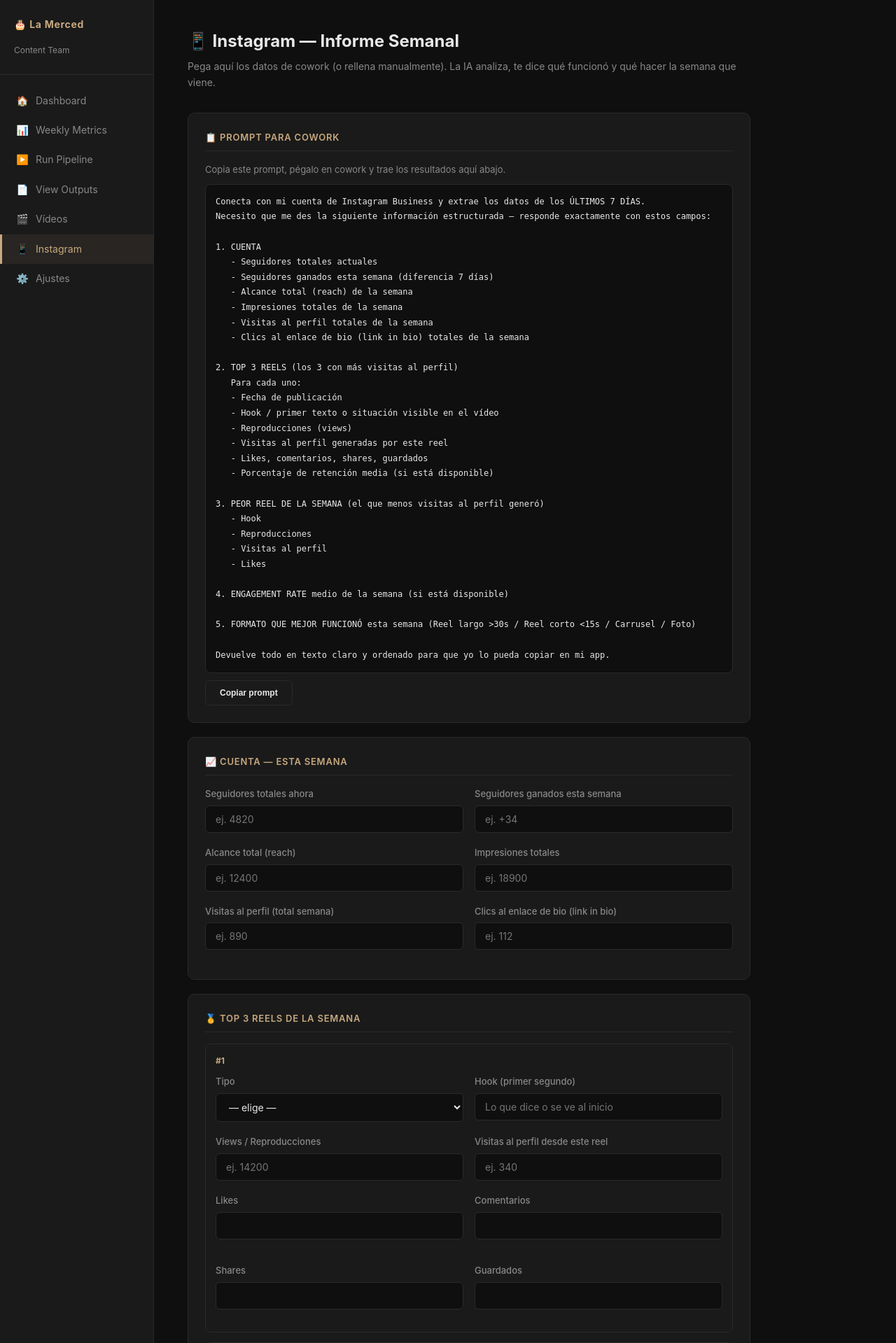
After one commit to jorgedani16/CLAUDE, a Flask app: page /instagram in a window 1280 px wide. The commit adds this page. Shown: the top 1919 px of the page at 70% size. Run offline with Flask 3, Linux system fonts and the light colour scheme.

Commit message:
Add Instagram weekly report page with cowork prompt and AI analysis
New /instagram page: structured form to enter weekly Instagram data
(from cowork or manually), a built-in cowork prompt to copy, and AI
analysis that compares results against La Merced's marketing plan and
outputs: weekly summary, on-track indicator (BIEN/REGULAR/MAL),
per-metric trend indicators, what worked/didn't, and 3 directives
for the next week. Data persists in data/instagram_weekly.json.

https://claude.ai/code/session_01HG3ZiYF1J1dTzkQ48bwjH9

```diff
--- a/content_team/app.py
+++ b/content_team/app.py
@@ -590,6 +590,136 @@ def video_metrics(video_id, period):
     return redirect(url_for("videos_list"))
 
 
+
+# ── Instagram weekly report ───────────────────────────────────────────────────
+
+INSTAGRAM_FILE = DATA_DIR / "instagram_weekly.json"
+
+COWORK_PROMPT = """Conecta con mi cuenta de Instagram Business y extrae los datos de los ÚLTIMOS 7 DÍAS.
+Necesito que me des la siguiente información estructurada — responde exactamente con estos campos:
+
+1. CUENTA
+   - Seguidores totales actuales
+   - Seguidores ganados esta semana (diferencia 7 días)
+   - Alcance total (reach) de la semana
+   - Impresiones totales de la semana
+   - Visitas al perfil totales de la semana
+   - Clics al enlace de bio (link in bio) totales de la semana
+
+2. TOP 3 REELS (los 3 con más visitas al perfil)
+   Para cada uno:
+   - Fecha de publicación
+   - Hook / primer texto o situación visible en el vídeo
+   - Reproducciones (views)
+   - Visitas al perfil generadas por este reel
+   - Likes, comentarios, shares, guardados
+   - Porcentaje de retención media (si está disponible)
+
+3. PEOR REEL DE LA SEMANA (el que menos visitas al perfil generó)
+   - Hook
+   - Reproducciones
+   - Visitas al perfil
+   - Likes
+
+4. ENGAGEMENT RATE medio de la semana (si está disponible)
+
+5. FORMATO QUE MEJOR FUNCIONÓ esta semana (Reel largo >30s / Reel corto <15s / Carrusel / Foto)
+
+Devuelve todo en texto claro y ordenado para que yo lo pueda copiar en mi app."""
+
+
+def load_instagram_weekly():
+    if INSTAGRAM_FILE.exists():
+        return json.loads(INSTAGRAM_FILE.read_text())
+    return {}
+
+
+def save_instagram_weekly(data):
+    INSTAGRAM_FILE.write_text(json.dumps(data, indent=2, ensure_ascii=False))
+
+
+@app.route("/instagram", methods=["GET", "POST"])
+def instagram_page():
+    saved = load_instagram_weekly()
+    report = saved.get("report")
+
+    # Clear report if user wants to update
+    if request.args.get("reset"):
+        saved.pop("report", None)
+        save_instagram_weekly(saved)
+        return redirect(url_for("instagram_page"))
+
+    if request.method == "POST":
+        settings = load_settings()
+        if not settings.get("api_key"):
+            flash("Configura tu API key de Claude en Ajustes primero.", "error")
+            return redirect(url_for("instagram_page"))
+
+        f = request.form
+
+        top_posts = []
+        for i in range(3):
+            top_posts.append({
+                "type": f.get(f"top_type_{i}", ""),
+                "hook": f.get(f"top_hook_{i}", ""),
+                "views": int(f.get(f"top_views_{i}") or 0),
+                "profile_visits": int(f.get(f"top_profile_visits_{i}") or 0),
+                "likes": int(f.get(f"top_likes_{i}") or 0),
+                "comments": int(f.get(f"top_comments_{i}") or 0),
+                "shares": int(f.get(f"top_shares_{i}") or 0),
+                "saves": int(f.get(f"top_saves_{i}") or 0),
+            })
+
+        data = {
+            "week": str(date.today()),
+            "followers_total": int(f.get("followers_total") or 0),
+            "followers_gained": int(f.get("followers_gained") or 0),
+            "reach": int(f.get("reach") or 0),
+            "impressions": int(f.get("impressions") or 0),
+            "profile_visits": int(f.get("profile_visits") or 0),
+            "bio_link_clicks": int(f.get("bio_link_clicks") or 0),
+            "top_posts": top_posts,
+            "worst_post": {
+                "type": f.get("worst_type", ""),
+                "hook": f.get("worst_hook", ""),
+                "views": int(f.get("worst_views") or 0),
+                "profile_visits": int(f.get("worst_profile_visits") or 0),
+                "reason": f.get("worst_reason", ""),
+            },
+            "ventas_configurador": int(f.get("ventas_configurador") or 0),
+            "leads_whatsapp": int(f.get("leads_whatsapp") or 0),
+            "competitor": {
+                "handle": f.get("comp_handle", ""),
+                "hook": f.get("comp_hook", ""),
+                "views": f.get("comp_views", ""),
+                "format": f.get("comp_format", ""),
+            },
+            "notes": f.get("notes", ""),
+        }
+
+        try:
+            import config as cfg
+            cfg.ANTHROPIC_API_KEY = settings["api_key"]
+            from agents.instagram_analyzer import analyze_week
+            report = analyze_week(data)
+            data["report"] = report
+            save_instagram_weekly(data)
+            flash("Análisis completado.", "success")
+        except Exception as e:
+            flash(f"Error al analizar: {e}", "error")
+            save_instagram_weekly(data)
+            return redirect(url_for("instagram_page"))
+
+        return redirect(url_for("instagram_page"))
+
+    return render_template("instagram.html",
+        active="instagram",
+        cowork_prompt=COWORK_PROMPT,
+        saved=saved,
+        report=report,
+    )
+
+
 if __name__ == "__main__":
     print("\n" + "=" * 50)
     print("  La Merced Content Team")
--- a/content_team/templates/base.html
+++ b/content_team/templates/base.html
@@ -28,6 +28,9 @@
     <a href="/videos" class="{{ 'active' if active == 'videos' }}">
       <span class="icon">🎬</span> Vídeos
     </a>
+    <a href="/instagram" class="{{ 'active' if active == 'instagram' }}">
+      <span class="icon">📱</span> Instagram
+    </a>
     <a href="/setup" class="{{ 'active' if active == 'setup' }}">
       <span class="icon">⚙️</span> Ajustes
     </a>
--- /dev/null
+++ b/content_team/templates/instagram.html
@@ -0,0 +1,286 @@
+{% extends "base.html" %}
+{% block title %}Instagram Semanal{% endblock %}
+{% block content %}
+<h1>📱 Instagram — Informe Semanal</h1>
+<p class="subtitle">Pega aquí los datos de cowork (o rellena manualmente). La IA analiza, te dice qué funcionó y qué hacer la semana que viene.</p>
+
+{% if report %}
+<!-- ── REPORT ─────────────────────────────────────────────────────────────── -->
+<div class="card" style="border:2px solid var(--accent)">
+  <div class="form-section-title" style="font-size:15px">
+    🧭 Estado del canal:
+    <span class="badge {% if report.norte == 'BIEN' %}badge-green{% elif report.norte == 'REGULAR' %}badge-amber{% else %}badge-red{% endif %}" style="font-size:13px;padding:4px 14px;margin-left:8px">
+      {{ report.norte }}
+    </span>
+  </div>
+  <p style="margin-top:8px;font-size:14px;line-height:1.7">{{ report.resumen_semana }}</p>
+  <p style="font-size:13px;color:var(--muted)">{{ report.norte_razon }}</p>
+</div>
+
+<div class="grid-3" style="margin-bottom:0">
+  {% set ind = report.indicadores %}
+  <div class="stat">
+    <div class="stat-label">Visitas perfil/reel</div>
+    <div class="stat-value">{{ ind.visitas_perfil_por_reel.valor }}</div>
+    <div style="font-size:11px;color:{% if ind.visitas_perfil_por_reel.ok %}var(--green){% else %}var(--red){% endif %}">
+      {{ ind.visitas_perfil_por_reel.tendencia }}
+    </div>
+  </div>
+  <div class="stat">
+    <div class="stat-label">Followers ganados</div>
+    <div class="stat-value">{{ ind.followers_ganados.valor }}</div>
+    <div style="font-size:11px;color:{% if ind.followers_ganados.ok %}var(--green){% else %}var(--red){% endif %}">
+      {{ ind.followers_ganados.tendencia }}
+    </div>
+  </div>
+  <div class="stat">
+    <div class="stat-label">Mejor formato</div>
+    <div class="stat-value" style="font-size:18px">{{ ind.mejor_formato.valor }}</div>
+    <div style="font-size:11px;color:var(--muted)">Engagement {{ ind.engagement_rate.valor }}</div>
+  </div>
+</div>
+
+<div style="display:grid;grid-template-columns:1fr 1fr;gap:16px;margin-bottom:16px">
+  <div class="card" style="margin-bottom:0">
+    <div class="form-section-title" style="color:var(--green)">✅ Qué funcionó</div>
+    {% for item in report.que_funciono %}
+    <div style="margin-bottom:10px">
+      <div style="font-size:13px;font-weight:600">{{ item.titulo }}</div>
+      <div style="font-size:12px;color:var(--muted);margin-top:2px">{{ item.detalle }}</div>
+    </div>
+    {% endfor %}
+  </div>
+  <div class="card" style="margin-bottom:0">
+    <div class="form-section-title" style="color:var(--red)">⚠️ Qué no funcionó</div>
+    {% for item in report.que_no_funciono %}
+    <div style="margin-bottom:10px">
+      <div style="font-size:13px;font-weight:600">{{ item.titulo }}</div>
+      <div style="font-size:12px;color:var(--muted);margin-top:2px">{{ item.detalle }}</div>
+    </div>
+    {% endfor %}
+  </div>
+</div>
+
+<div class="card">
+  <div class="form-section-title">🎯 Directrices para la semana que viene</div>
+  {% for d in report.directrices_semana_siguiente %}
+  <div style="display:flex;gap:12px;align-items:flex-start;margin-bottom:12px">
+    <div style="min-width:28px;height:28px;border-radius:50%;background:var(--accent);color:#1a1008;display:flex;align-items:center;justify-content:center;font-weight:700;font-size:13px">{{ d.numero }}</div>
+    <div style="font-size:14px;padding-top:4px">{{ d.accion }}</div>
+  </div>
+  {% endfor %}
+</div>
+
+{% if report.alerta %}
+<div class="card" style="border:1px solid var(--red);background:rgba(220,38,38,0.06)">
+  <div style="font-size:12px;color:var(--red);font-weight:700;margin-bottom:4px">🚨 ALERTA</div>
+  <p style="font-size:13px">{{ report.alerta }}</p>
+</div>
+{% endif %}
+
+<div style="margin-top:16px">
+  <a href="/instagram" class="btn btn-outline">← Actualizar datos</a>
+</div>
+
+{% else %}
+<!-- ── FORM ───────────────────────────────────────────────────────────────── -->
+<form method="POST" action="/instagram">
+
+  <div class="card">
+    <div class="form-section-title">📋 Prompt para cowork</div>
+    <p style="font-size:13px;color:var(--muted);margin-bottom:10px">Copia este prompt, pégalo en cowork y trae los resultados aquí abajo.</p>
+    <div style="background:var(--bg);border:1px solid var(--border);border-radius:8px;padding:14px;font-size:12px;line-height:1.8;white-space:pre-wrap;font-family:monospace" id="cowork-prompt">{{ cowork_prompt }}</div>
+    <button type="button" class="btn btn-outline" style="margin-top:10px;font-size:12px" onclick="copyPrompt()">Copiar prompt</button>
+  </div>
+
+  <div class="card">
+    <div class="form-section-title">📈 Cuenta — Esta semana</div>
+    <div class="form-row">
+      <div class="form-group">
+        <label>Seguidores totales ahora</label>
+        <input type="number" name="followers_total" placeholder="ej. 4820" value="{{ saved.get('followers_total', '') }}">
+      </div>
+      <div class="form-group">
+        <label>Seguidores ganados esta semana</label>
+        <input type="number" name="followers_gained" placeholder="ej. +34" value="{{ saved.get('followers_gained', '') }}">
+      </div>
+    </div>
+    <div class="form-row">
+      <div class="form-group">
+        <label>Alcance total (reach)</label>
+        <input type="number" name="reach" placeholder="ej. 12400" value="{{ saved.get('reach', '') }}">
+      </div>
+      <div class="form-group">
+        <label>Impresiones totales</label>
+        <input type="number" name="impressions" placeholder="ej. 18900" value="{{ saved.get('impressions', '') }}">
+      </div>
+    </div>
+    <div class="form-row">
+      <div class="form-group">
+        <label>Visitas al perfil (total semana)</label>
+        <input type="number" name="profile_visits" placeholder="ej. 890" value="{{ saved.get('profile_visits', '') }}">
+      </div>
+      <div class="form-group">
+        <label>Clics al enlace de bio (link in bio)</label>
+        <input type="number" name="bio_link_clicks" placeholder="ej. 112" value="{{ saved.get('bio_link_clicks', '') }}">
+      </div>
+    </div>
+  </div>
+
+  <div class="card">
+    <div class="form-section-title">🥇 Top 3 Reels de la semana</div>
+    {% for i in range(3) %}
+    <div style="border:1px solid var(--border);border-radius:8px;padding:14px;margin-bottom:14px">
+      <div style="font-size:12px;color:var(--accent);font-weight:700;margin-bottom:10px">#{{ i+1 }}</div>
+      <div class="form-row">
+        <div class="form-group">
+          <label>Tipo</label>
+          <select name="top_type_{{ i }}">
+            <option value="">— elige —</option>
+            <option value="Skit" {% if saved.get('top_posts', [{}]*3)[i].get('type') == 'Skit' %}selected{% endif %}>Skit</option>
+            <option value="Prueba" {% if saved.get('top_posts', [{}]*3)[i].get('type') == 'Prueba' %}selected{% endif %}>Prueba</option>
+            <option value="Mecanismo" {% if saved.get('top_posts', [{}]*3)[i].get('type') == 'Mecanismo' %}selected{% endif %}>Mecanismo</option>
+          </select>
+        </div>
+        <div class="form-group">
+          <label>Hook (primer segundo)</label>
+          <input type="text" name="top_hook_{{ i }}" placeholder="Lo que dice o se ve al inicio" value="{{ saved.get('top_posts', [{}]*3)[i].get('hook', '') }}">
+        </div>
+      </div>
+      <div class="form-row">
+        <div class="form-group">
+          <label>Views / Reproducciones</label>
+          <input type="number" name="top_views_{{ i }}" placeholder="ej. 14200" value="{{ saved.get('top_posts', [{}]*3)[i].get('views', '') }}">
+        </div>
+        <div class="form-group">
+          <label>Visitas al perfil desde este reel</label>
+          <input type="number" name="top_profile_visits_{{ i }}" placeholder="ej. 340" value="{{ saved.get('top_posts', [{}]*3)[i].get('profile_visits', '') }}">
+        </div>
+      </div>
+      <div class="form-row">
+        <div class="form-group">
+          <label>Likes</label>
+          <input type="number" name="top_likes_{{ i }}" value="{{ saved.get('top_posts', [{}]*3)[i].get('likes', '') }}">
+        </div>
+        <div class="form-group">
+          <label>Comentarios</label>
+          <input type="number" name="top_comments_{{ i }}" value="{{ saved.get('top_posts', [{}]*3)[i].get('comments', '') }}">
+        </div>
+        <div class="form-group">
+          <label>Shares</label>
+          <input type="number" name="top_shares_{{ i }}" value="{{ saved.get('top_posts', [{}]*3)[i].get('shares', '') }}">
+        </div>
+        <div class="form-group">
+          <label>Guardados</label>
+          <input type="number" name="top_saves_{{ i }}" value="{{ saved.get('top_posts', [{}]*3)[i].get('saves', '') }}">
+        </div>
+      </div>
+    </div>
+    {% endfor %}
+  </div>
+
+  <div class="card">
+    <div class="form-section-title">📉 Peor reel de la semana</div>
+    <div class="form-row">
+      <div class="form-group">
+        <label>Tipo</label>
+        <select name="worst_type">
+          <option value="">— elige —</option>
+          <option value="Skit" {% if saved.get('worst_post', {}).get('type') == 'Skit' %}selected{% endif %}>Skit</option>
+          <option value="Prueba" {% if saved.get('worst_post', {}).get('type') == 'Prueba' %}selected{% endif %}>Prueba</option>
+          <option value="Mecanismo" {% if saved.get('worst_post', {}).get('type') == 'Mecanismo' %}selected{% endif %}>Mecanismo</option>
+        </select>
+      </div>
+      <div class="form-group">
+        <label>Hook</label>
+        <input type="text" name="worst_hook" placeholder="Hook del vídeo que peor fue" value="{{ saved.get('worst_post', {}).get('hook', '') }}">
+      </div>
+    </div>
+    <div class="form-row">
+      <div class="form-group">
+        <label>Views</label>
+        <input type="number" name="worst_views" value="{{ saved.get('worst_post', {}).get('views', '') }}">
+      </div>
+      <div class="form-group">
+        <label>Visitas al perfil</label>
+        <input type="number" name="worst_profile_visits" value="{{ saved.get('worst_post', {}).get('profile_visits', '') }}">
+      </div>
+    </div>
+    <div class="form-group">
+      <label>¿Por qué crees que falló?</label>
+      <input type="text" name="worst_reason" placeholder="Hook débil, formato raro, mala hora..." value="{{ saved.get('worst_post', {}).get('reason', '') }}">
+    </div>
+  </div>
+
+  <div class="card">
+    <div class="form-section-title">🛒 Negocio</div>
+    <div class="form-row">
+      <div class="form-group">
+        <label>Ventas configurador esta semana</label>
+        <input type="number" name="ventas_configurador" placeholder="ej. 3" value="{{ saved.get('ventas_configurador', '') }}">
+      </div>
+      <div class="form-group">
+        <label>Leads por WhatsApp esta semana</label>
+        <input type="number" name="leads_whatsapp" placeholder="ej. 7" value="{{ saved.get('leads_whatsapp', '') }}">
+      </div>
+    </div>
+  </div>
+
+  <div class="card">
+    <div class="form-section-title">👀 Competencia — Lo más viral visto esta semana</div>
+    <div class="form-row">
+      <div class="form-group">
+        <label>Handle (@cuenta)</label>
+        <input type="text" name="comp_handle" placeholder="@pasteleria_viral" value="{{ saved.get('competitor', {}).get('handle', '') }}">
+      </div>
+      <div class="form-group">
+        <label>Hook del vídeo viral</label>
+        <input type="text" name="comp_hook" placeholder="Frase o situación del primer segundo" value="{{ saved.get('competitor', {}).get('hook', '') }}">
+      </div>
+    </div>
+    <div class="form-row">
+      <div class="form-group">
+        <label>Views aprox.</label>
+        <input type="text" name="comp_views" placeholder="ej. 200k" value="{{ saved.get('competitor', {}).get('views', '') }}">
+      </div>
+      <div class="form-group">
+        <label>Formato (Skit / Tutorial / Reacción...)</label>
+        <input type="text" name="comp_format" placeholder="Skit" value="{{ saved.get('competitor', {}).get('format', '') }}">
+      </div>
+    </div>
+  </div>
+
+  <div class="card">
+    <div class="form-section-title">📝 Notas libres</div>
+    <div class="form-group">
+      <textarea name="notes" rows="3" placeholder="Algo que noté, cambio de algoritmo, pregunta frecuente en comentarios...">{{ saved.get('notes', '') }}</textarea>
+    </div>
+  </div>
+
+  <div id="submit-section">
+    <button type="submit" class="btn btn-primary btn-lg" id="submit-btn">
+      Analizar con IA
+    </button>
+    <p class="text-muted" style="font-size:13px;margin-top:8px">La IA compara tus datos con el plan de marketing y te da el veredicto en ~5 segundos.</p>
+  </div>
+</form>
+{% endif %}
+{% endblock %}
+
+{% block scripts %}
+<script>
+function copyPrompt() {
+  const text = document.getElementById('cowork-prompt').innerText;
+  navigator.clipboard.writeText(text).then(() => {
+    alert('Prompt copiado al portapapeles');
+  });
+}
+document.querySelector('form')?.addEventListener('submit', function() {
+  const btn = document.getElementById('submit-btn');
+  if (btn) {
+    btn.disabled = true;
+    btn.innerHTML = '<span class="spinner"></span> Analizando...';
+  }
+});
+</script>
+{% endblock %}
```
Also changed, not shown: content_team/agents/instagram_analyzer.py (added, +69 -0 lines).
